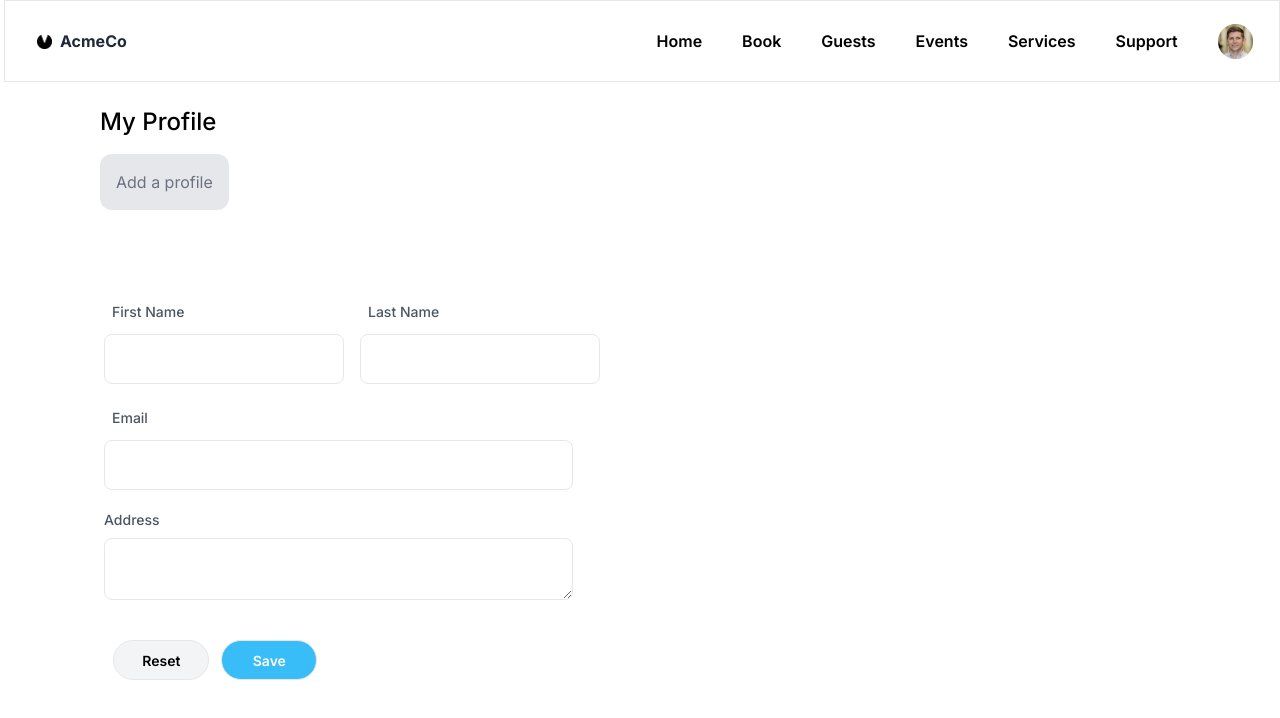
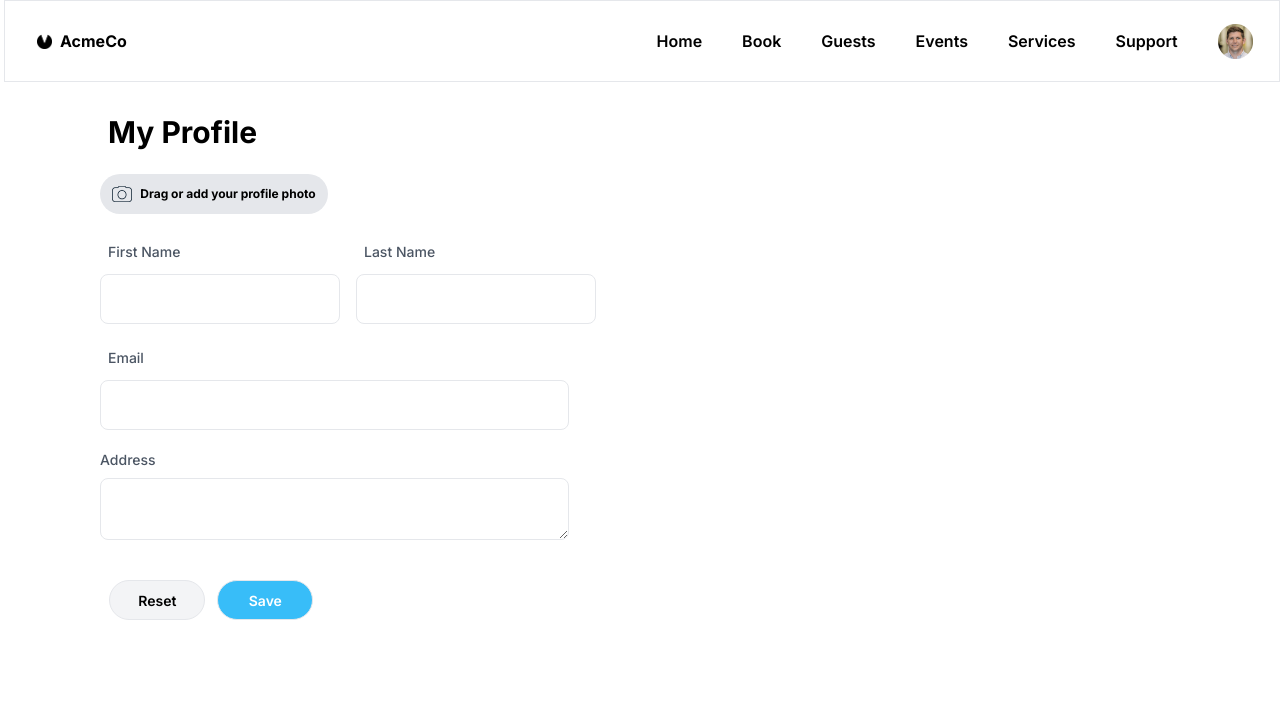
Before and after one commit to Hardik888/Formassignment, a Next.js app: page / in a window 1280 px wide. Shown: the top 718 px of the page. Built offline with nearby package versions, Linux system fonts and the light colour scheme.

Commit message:
Fix:Profile Drop (HeroSection)

```diff
--- a/app/Component/Form/form.tsx
+++ b/app/Component/Form/form.tsx
@@ -25,7 +25,7 @@ const Form = () => {
   };
 
   return (
-    <section className="flex  -mt-24 " id="form">
+    <section className="flex  " id="form">
       <div className="bg-white mt-0 p-1 rounded-lg ">
         <form onSubmit={handleSubmit}>
           <fieldset className="flex flex-col space-y-2">
--- a/app/Component/Form/hero.tsx
+++ b/app/Component/Form/hero.tsx
@@ -1,5 +1,6 @@
 "use client";
 
+import Image from "next/image";
 import React, { useState, ChangeEvent, DragEvent } from "react";
 
 interface ProfilePictureUploadProps {
@@ -50,7 +51,7 @@ const ProfilePictureUpload: React.FC<ProfilePictureUploadProps> = ({
   return (
     <div className="flex mt-4 ">
       <div
-        className="flex  bg-gray-200 rounded-xl p-4 cursor-pointer"
+        className="flex  bg-gray-200 rounded-full p-3  cursor-pointer"
         onDragOver={handleDragOver}
         onDrop={handleDrop}
         onClick={() => document.getElementById("fileInput")?.click()}
@@ -59,11 +60,20 @@ const ProfilePictureUpload: React.FC<ProfilePictureUploadProps> = ({
           <img
             src={preview}
             alt="Profile Preview"
-            className="w-32  h-32 object-cover rounded-full"
+            className="w-10  h-10  rounded-full"
           />
         ) : (
-          <div>
-            <button className=" text-gray-500">Add a profile</button>
+          <div className="flex items-stretch  gap-2">
+            <Image
+              src="/image/camera2.png"
+              alt="Logo"
+              className="ml-0"
+              width={20}
+              height={20}
+            />
+            <button className=" text-black text-xs font-bold w-44">
+              Drag or add your profile photo
+            </button>
           </div>
         )}
       </div>
@@ -77,9 +87,9 @@ const ProfilePictureUpload: React.FC<ProfilePictureUploadProps> = ({
       {preview && (
         <button
           onClick={handleRemove}
-          className="mt-4 bg-red-500 text-white px-4 py-2 rounded-full"
+          className="mt-4 bg-red-200 text-black ml-2  w-7 h-7 rounded-full"
         >
-          Remove
+          X
         </button>
       )}
     </div>
@@ -91,7 +101,7 @@ const Hero: React.FC = () => {
   return (
     <section className=" mb-44 mt-20 h-max">
       {" "}
-      <h1 className="w-full font-medium text-2xl  ">My Profile</h1>
+      <h1 className="w-full font-bold p-2 text-3xl  ">My Profile</h1>
       <ProfilePictureUpload onUpload={setProfilePicture} />
     </section>
   );
--- a/app/Component/Header/header.tsx
+++ b/app/Component/Header/header.tsx
@@ -17,13 +17,13 @@ const Header = () => {
           <div className="flex items-center   w-3/12 mr-80 ">
             {" "}
             <Image src="/image/acme.png" alt="Logo" width={15} height={10} />
-            <h1 className=" text-base font-bold text-gray-800 transition-all duration-200 ml-2  hover:text-amber-500 focus:text-gray-200">
+            <h1 className=" text-base font-bold text-black transition-all duration-200 ml-2  hover:text-gray-300 focus:text-gray-200">
               AcmeCo
             </h1>
           </div>
           <button
             type="button"
-            className="inline-flex p-2 text-black transition-all duration-200 rounded-md lg:hidden focus:bg-gray-100  hover:text-amber-500"
+            className="inline-flex p-2 text-black transition-all duration-200 rounded-md lg:hidden focus:bg-gray-100  hover:text-gray-300"
             onClick={toggleSidebar}
           >
             {isSidebarOpen ? "x" : "||"}
@@ -32,37 +32,37 @@ const Header = () => {
           <nav className="hidden lg:flex lg:items-center lg:space-x-10">
             <a
               href="#"
-              className="text-base font-semibold text-black transition-all duration-200 hover:text-amber-500 focus:text-blue-600"
+              className="text-base font-semibold text-black transition-all duration-200 hover:text-gray-300 focus:text-blue-600"
             >
               Home
             </a>
             <a
               href="#"
-              className="text-base font-semibold text-black transition-all duration-200  hover:text-amber-500 focus:text-blue-600"
+              className="text-base font-semibold text-black transition-all duration-200  hover:text-gray-300 focus:text-blue-600"
             >
               Book
             </a>
             <a
               href="#"
-              className="text-base font-semibold text-black transition-all duration-200  hover:text-amber-500 focus:text-blue-600"
+              className="text-base font-semibold text-black transition-all duration-200  hover:text-gray-300 focus:text-blue-600"
             >
               Guests
             </a>
             <a
               href="#"
-              className="text-base font-semibold text-black transition-all duration-200  hover:text-amber-500 focus:text-blue-600"
+              className="text-base font-semibold text-black transition-all duration-200  hover:text-gray-300 focus:text-blue-600"
             >
               Events
             </a>
             <a
               href="#"
-              className="text-base font-semibold text-black transition-all duration-200  hover:text-amber-500 focus:text-blue-600"
+              className="text-base font-semibold text-black transition-all duration-200  hover:text-gray-300 focus:text-blue-600"
             >
               Services
             </a>
             <a
               href="#"
-              className="text-base font-semibold text-black transition-all duration-200  hover:text-amber-500 focus:text-blue-600"
+              className="text-base font-semibold text-black transition-all duration-200  hover:text-gray-300 focus:text-blue-600"
             >
               Support
             </a>
--- a/app/Component/Header/sidebar.tsx
+++ b/app/Component/Header/sidebar.tsx
@@ -12,37 +12,37 @@ export const Sidebar = ({ isSidebarOpen }: any) => {
           <Image src="/image/logo.png" width={40} height={33} alt="logo" />
           <a
             href="#"
-            className="inline-flex py-2 text-base font-semibold text-gray-700 transition-all duration-200  hover:text-amber-500 focus:text-blue-600"
+            className="inline-flex py-2 text-base font-semibold text-gray-700 transition-all duration-200  hover:text-gray-300 focus:text-blue-600"
           >
             Home
           </a>
           <a
             href="#"
-            className="inline-flex py-2 text-base font-semibold text-gray-700 transition-all duration-200  hover:text-amber-500 focus:text-blue-600"
+            className="inline-flex py-2 text-base font-semibold text-gray-700 transition-all duration-200  hover:text-gray-300 focus:text-blue-600"
           >
             Book
           </a>
           <a
             href="#"
-            className="inline-flex py-2 text-base font-semibold text-gray-700 transition-all duration-200  hover:text-amber-500 focus:text-blue-600"
+            className="inline-flex py-2 text-base font-semibold text-gray-700 transition-all duration-200  hover:text-gray-300 focus:text-blue-600"
           >
             Guests
           </a>
           <a
             href="#"
-            className="inline-flex py-2 text-base font-semibold text-gray-700 transition-all duration-200  hover:text-amber-500 focus:text-blue-600"
+            className="inline-flex py-2 text-base font-semibold text-gray-700 transition-all duration-200  hover:text-gray-300 focus:text-blue-600"
           >
             Events
           </a>
           <a
             href="#"
-            className="inline-flex py-2 text-base font-semibold text-gray-700 transition-all duration-200  hover:text-amber-500 focus:text-blue-600"
+            className="inline-flex py-2 text-base font-semibold text-gray-700 transition-all duration-200  hover:text-gray-300 focus:text-blue-600"
           >
             Services
           </a>
           <a
             href="#"
-            className="inline-flex py-2 text-base font-semibold text-gray-700 transition-all duration-200  hover:text-amber-500 focus:text-blue-600"
+            className="inline-flex py-2 text-base font-semibold text-gray-700 transition-all duration-200  hover:text-gray-300 focus:text-blue-600"
           >
             Support
           </a>
--- a/app/page.tsx
+++ b/app/page.tsx
@@ -6,10 +6,12 @@ export default function Home() {
   return (
     <main className="flex flex-col  ">
       <Header />
-      <section className="ml-24 w-2/4  ">
+      <section className="flex ml-24 w-2/4  ">
         <div className="ml-1 -mt-14  ">
           <Hero />
-          <Form />
+          <div className="-ml-1 -mt-40">
+            <Form />
+          </div>
         </div>
       </section>
     </main>
```
Also changed, not shown: public/camera.png (deleted), public/image/camera2.png (added).
